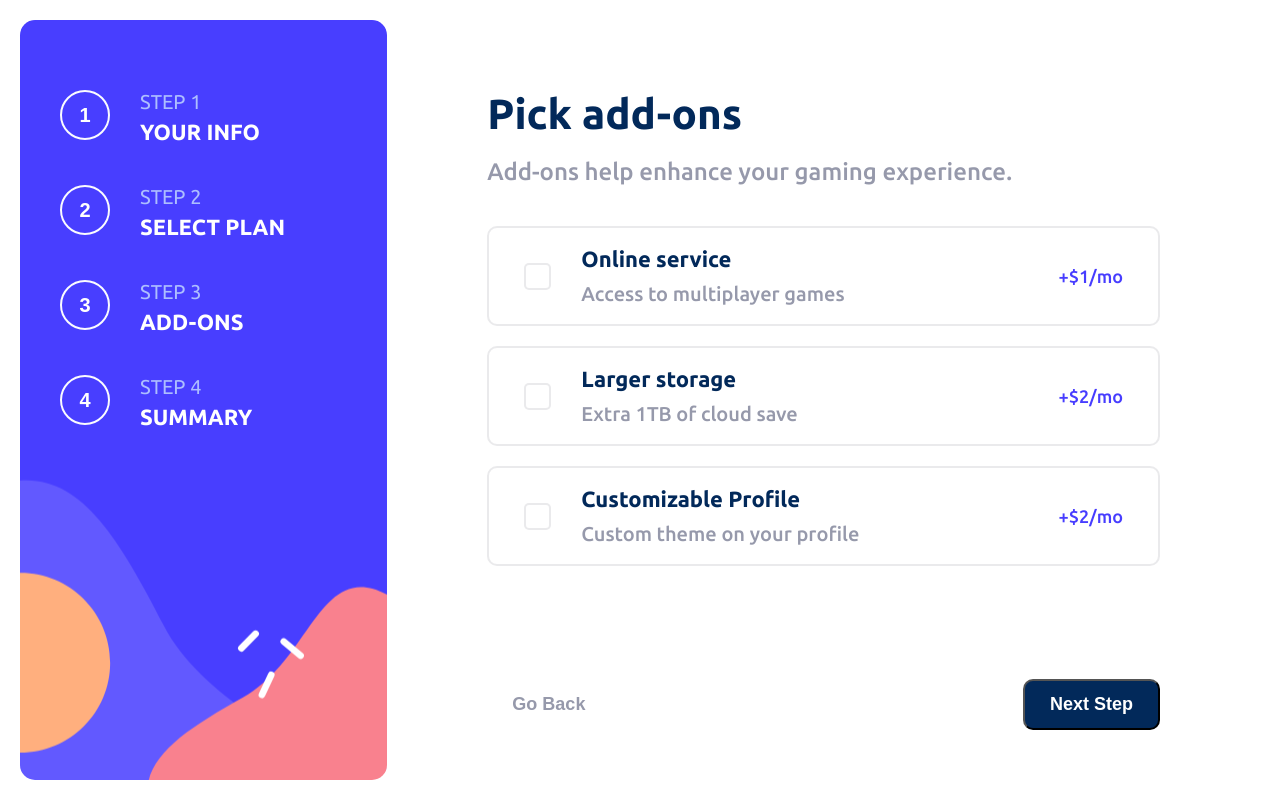
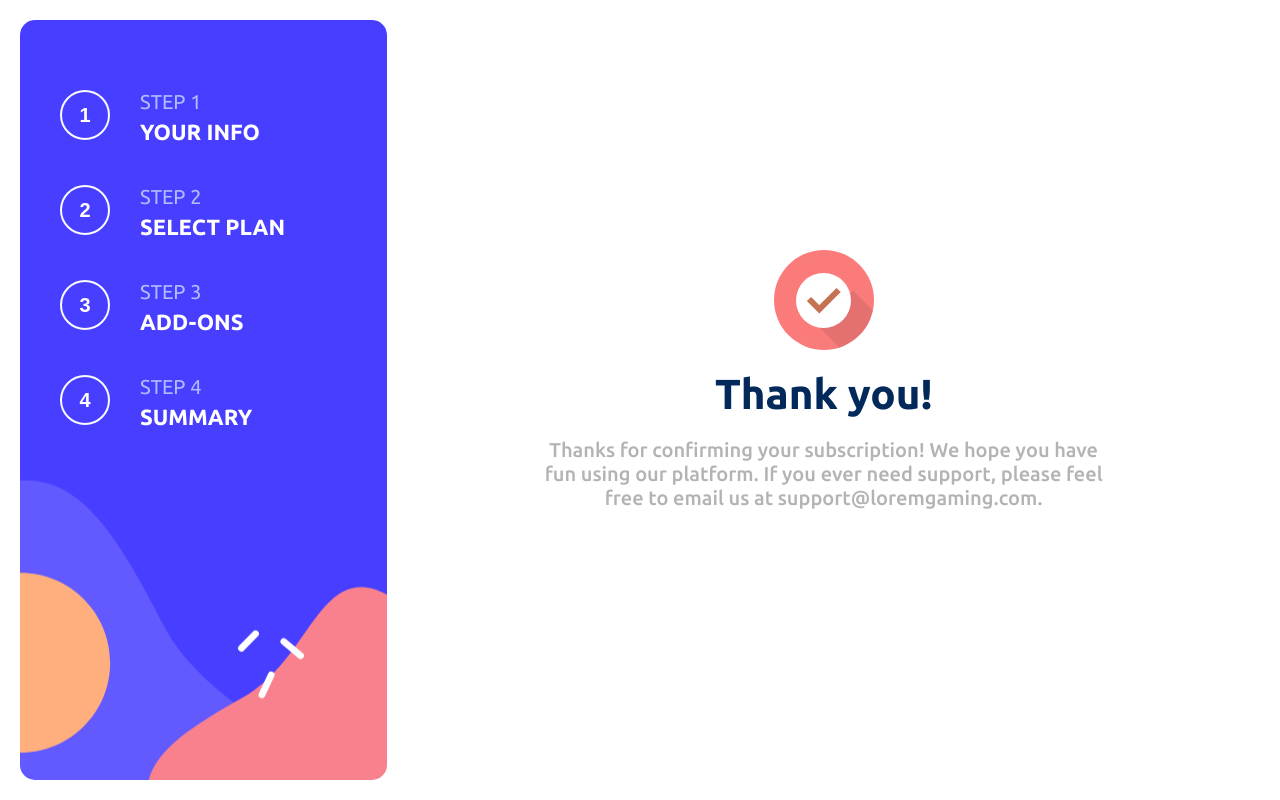
Before and after one commit to KhaledSilva/multi-step-form, a plain HTML site: page index.html in a window 1280 px wide. Drawn offline with Linux system fonts and the light colour scheme.

Commit message:
feat: create thank-you screen with styled check icon

```diff
--- a/assets/css/style.css
+++ b/assets/css/style.css
@@ -286,6 +286,8 @@ input:checked + .slider::before {
     height: 100vh;
 }
 
+.add-ons {display: none;}
+
 .add-ons .options {
     display: flex;
     flex-direction: column;
@@ -299,7 +301,6 @@ input:checked + .slider::before {
     border: 2px solid rgb(214, 214, 217, 0.5);
     display: flex;
     align-items: center;
-    /* justify-content: center; */
     gap: 30px;
     padding: 35px;
 }
@@ -375,5 +376,57 @@ input[type="checkbox"]:checked::before {
 }
 
 .thank-you {
-    display: none;
+    display: flex;
+    flex-direction: column;
+    justify-content: center;
+    align-items: center;
+    width: 100%;
+    height: 100vh;
 }
+
+.img-check {
+    width: 100px;
+    height: 100px;
+    background-color: rgba(249, 68, 68, 0.7);
+    border-radius: 50%;
+    position: relative;
+    display: flex;
+    align-items: center;
+    justify-content: center;
+    overflow: hidden;
+}
+
+.img-check::after {
+    content: "";
+    position: absolute;
+    top: 50%;
+    left: 40%;
+    width: 80px;
+    height: 50px;
+    transform: translate(30%, -90%) rotate(45deg);
+    box-shadow: 30px 50px 0 rgba(0,0,0,0.09);
+}
+
+.img-check::before {
+    content: "";
+    width: 55px;
+    height: 55px;
+    background: var(--white);
+    border-radius: 50%;
+    position: absolute;
+    z-index: 1;
+}
+
+.img-check img {
+    width: 36px;
+    z-index: 2;
+    filter: invert(38%) sepia(80%) saturate(500%) hue-rotate(320deg) brightness(0.8) contrast(0.9);
+}
+
+.thank-you h2 {
+    color: rgba(166, 166, 168, 0.856);
+    width: 560px;
+    font-size: 20px;
+    font-weight: 500;
+    text-align: center;
+}
--- a/index.html
+++ b/index.html
@@ -174,12 +174,14 @@
 
     <!-- Step 5 start -->
     <section class="thank-you">
-      <img src="./assets/images/icon-checkmark.svg" alt="image checkmark">
+      <div class="img-check">
+        <img src="./assets/images/icon-checkmark.svg" alt="image checkmark">
+      </div>
       <h1>Thank you!</h1>
 
-      <p>Thanks for confirming your subscription! We hope you have fun
+      <h2>Thanks for confirming your subscription! We hope you have fun
         using our platform. If you ever need support, please feel free
-        to email us at support@loremgaming.com.</p>
+        to email us at support@loremgaming.com.</h2>
     </section>
     <!-- Step 5 end -->
   </main>
```
